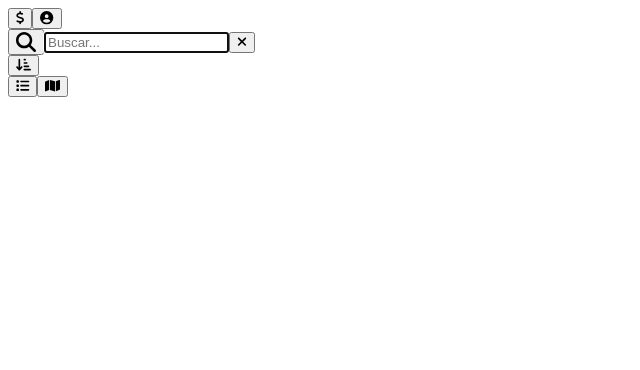
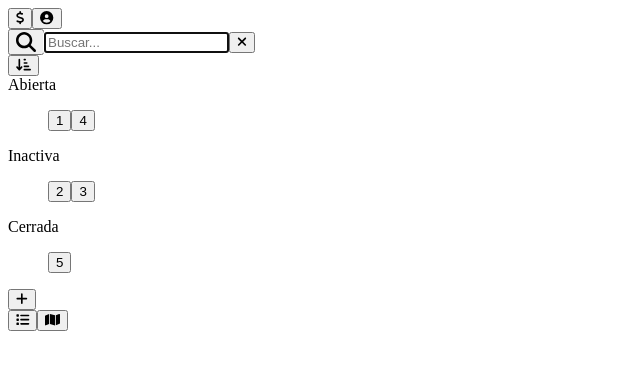
Before and after one commit to Animator55/RegBox-Pawn, a React (Vite) app: page / in a window 1280 px wide. Shown: the top 370 px of the page, without its empty margins (0-640 px from the left). Built offline with nearby package versions, Linux system fonts and the light colour scheme.

Commit message:
added createTable

```diff
--- a/src/App.tsx
+++ b/src/App.tsx
@@ -4,33 +4,128 @@ import TableList from './components/TableList'
 import NavBar from './components/NavBar'
 import Map from './components/Map'
 import TableView from './components/TableView'
-import { TableType } from './vite-env'
+import { HistorialTableType, histStructure, router, SingleEvent, TableEvents, TablePlaceType } from './vite-env'
+import { historialDef } from './defaults/historialDef'
+import { tablePlaces } from './defaults/tablePlaces'
+import { FontAwesomeIcon } from '@fortawesome/react-fontawesome'
+import { faPlus } from '@fortawesome/free-solid-svg-icons'
+import getTableData from './logic/getTableData'
+import fixNum from './logic/fixDateNumber'
+import { back_addTable } from './logic/API'
+import ConfirmPop from './components/def/ConfirmPop'
 
 type Props = {}
 
 
+let defaultHistorialParsed = {}
+for(const id in historialDef) {
+  defaultHistorialParsed = {...defaultHistorialParsed, [id]: JSON.parse(historialDef[id])}
+}
+
 export default function App({}: Props) {
   const [page, setPage] = React.useState<"main" | "picker">("main")
   const [displayMode, setDisplay] = React.useState<"list" | "map" | "view">("list")
+  const [localHistorial, setLocalHistorial] = React.useState<histStructure>(defaultHistorialParsed)
+  const [localTablePlaces, setTablePlaces] = React.useState<TablePlaceType[]>(tablePlaces)
 
-  const [currentTable, setCurrent] = React.useState<TableType | undefined>(undefined)
+  const [pop, setPop] = React.useState<{name: string, function: Function} | undefined>(undefined)
+
+  const [currentTable, setCurrentState] = React.useState<string | undefined>(undefined)
+
+  const setCurrent = (id: string, creating: boolean)=>{
+    if(!creating) setCurrentState(id)
+    else {
+      setPop({
+        name: "openTable",
+        function: ()=>{
+          let result = createTable(id)
+          if(result) setCurrentState(id)
+        }
+      })
+    }
+  }
+
+  const getLastTable = (): TableEvents | undefined=>{
+    if(!currentTable || localHistorial[currentTable].historial.length === 0) return
+    return localHistorial[currentTable].historial[localHistorial[currentTable].historial.length-1]
+  }
+
+  const createTable = (id: string) => {
+    let date = new Date()
+    let data = getTableData(id, localTablePlaces)
+    if (!data) return false
+    let hour = fixNum(date.getHours()) + ":" + fixNum(date.getMinutes())
+    let day = fixNum(date.getDate()) + "/" + fixNum(date.getMonth() + 1) + "/" + date.getFullYear()
+
+    let opened = [`${hour}`, ` ${day}`]
+    let initialEvents: SingleEvent[] = [{
+        important: true,
+        type: "state",
+        comment: ("Se crea la mesa " + data.name),
+        timestamp: opened[0] + ":" + fixNum(date.getSeconds()),
+        owner: "main"
+    }]
+    let newTable: TableEvents = {
+        _id: data._id,
+        name: data.name,
+        discount: 0,
+        discountType: "percent",
+        products: [],
+        opened: opened,
+        payMethod: undefined,
+        state: "open",
+        total:"$0",
+        events: initialEvents
+    }
+    let result = back_addTable(newTable)
+    if(result) setLocalHistorial({...localHistorial, [id] : {
+      _id: newTable._id, name: newTable.name, historial: [
+        newTable
+      ]
+    } as HistorialTableType})
+    return true
+}
 
   const displays: {[key:string]: any} = {
-    "list":<TableList setCurrent={setCurrent}/>,
+    "list":<TableList
+      setCurrent={setCurrent}
+      historial={localHistorial}
+      tablePlaces={localTablePlaces}
+    />,
     "map": <Map setCurrent={setCurrent}/>,
-    "view": <TableView current={currentTable}/>
+    "view": currentTable && <TableView current={getLastTable()} setDisplay={setDisplay}/>,
+    // "historial": <TableHistorial current_id={currentTable._id}/>,
   }
 
   const pages: {[key:string]: any} = {
     "main": <>
       <TopBar/>
       {displays[displayMode]}
+      <button onClick={()=>{setPage("picker")}}>
+        <FontAwesomeIcon icon={faPlus}/>
+      </button>
       <NavBar setNav={setDisplay}/>
     </>,
     "picker": <>a</>
   }
 
+  React.useEffect(()=>{
+    if(currentTable === undefined)return
+    setDisplay("view")
+  }, [currentTable])
+
+  const pops: router = {
+    "openTable" : <ConfirmPop
+      title={"Realizar apertura de mesa?"}
+      subTitle={"Se guardará en el historial."}
+     confirm={()=>{
+      if(pop?.function) pop.function()
+      setPop(undefined)
+    }} close={()=>{setPop(undefined)}}/>
+  }
+
   return <main>
+    {pop && pop.name && pops[pop.name]}
     {pages[page]}
   </main>
 }
--- a/src/components/TableList.tsx
+++ b/src/components/TableList.tsx
@@ -3,15 +3,16 @@ import SearchBar from './def/Search'
 import { FontAwesomeIcon } from '@fortawesome/react-fontawesome'
 import { faSortAlphaDownAlt, faSortAlphaUpAlt, faSortAmountAsc, faSortAmountDesc } from '@fortawesome/free-solid-svg-icons'
 import OrderListPop from './pops/OrderListPop'
-import { tablePlaces } from '../defaults/tablePlaces'
-import { TableType } from '../vite-env'
+import { histStructure, TablePlaceType } from '../vite-env'
+import { stateTraductions } from '../defaults/stateTraductions'
 
 type Props = {
-  tables: TableType[]
   setCurrent: Function
+  tablePlaces: TablePlaceType[]
+  historial: histStructure
 }
 
-export default function TableList({tables}: Props) {
+export default function TableList({setCurrent,tablePlaces, historial}: Props) {
     const [search, setSearch] = React.useState("")
     const [pop, setPop] = React.useState<"order" | undefined>(undefined)
     const sortIcons:{[key:string]: any} = {
@@ -46,14 +47,38 @@ export default function TableList({tables}: Props) {
         </header>
     }
 
-    const constructor = {
-      active: [],
+    const constructor: {[key:string]: TablePlaceType[]} = {
+      open: [],
       unnactive: [],
-      closed: []
+      closed: [],
     }
 
     for(let i=0; i<tablePlaces.length; i++){
+      let key = "unnactive"
+      if(historial[tablePlaces[i]._id]) key = historial[tablePlaces[i]._id]?.historial[historial[tablePlaces[i]._id].historial.length-1].state
+      constructor[key].push(tablePlaces[i])
+    }
 
+    const TableList = ()=>{
+      return <section>
+        {Object.keys(constructor).map(key=>{
+          return <div
+            key={Math.random()}
+          >
+            <label>{stateTraductions[key]}</label>
+            <ul>
+              {constructor[key].map(el=>{
+                return <button
+                  key={Math.random()}
+                  onClick={()=>{setCurrent(el._id, key === "unnactive")}}
+                >
+                  {el.name}
+                </button>
+              })}
+            </ul>
+          </div>
+        })}
+      </section>
     }
 
   return <section>
@@ -64,6 +89,6 @@ export default function TableList({tables}: Props) {
         close={()=>{setPop(undefined)}}
     />}
     <Top/>
-
+    <TableList/>
   </section>
 }
--- /dev/null
+++ b/src/components/def/ConfirmPop.tsx
@@ -0,0 +1,25 @@
+import React from 'react'
+
+type Props = {
+    title: string
+    subTitle: string,
+    confirm: Function
+    close: Function
+}
+
+export default function ConfirmPop({title, subTitle, confirm, close}: Props) {
+    return <section className='back-blur confirm-spefic' onClick={(e) => {
+        let target = e.target as HTMLDivElement
+        if (target.className === "back-blur confirm-spefic") close()
+    }}>
+        <section className='pop confirm-pop'>
+            <h2>{title}</h2>
+            <p>{subTitle}</p>
+            <hr></hr>
+            <div className='buttons-confirm'>
+                <button className="default-button" onClick={()=>{confirm()}}>Si</button>
+                <button className="secondary-button" onClick={()=>{close()}}>No</button>
+            </div>
+        </section>
+    </section>
+}
```
